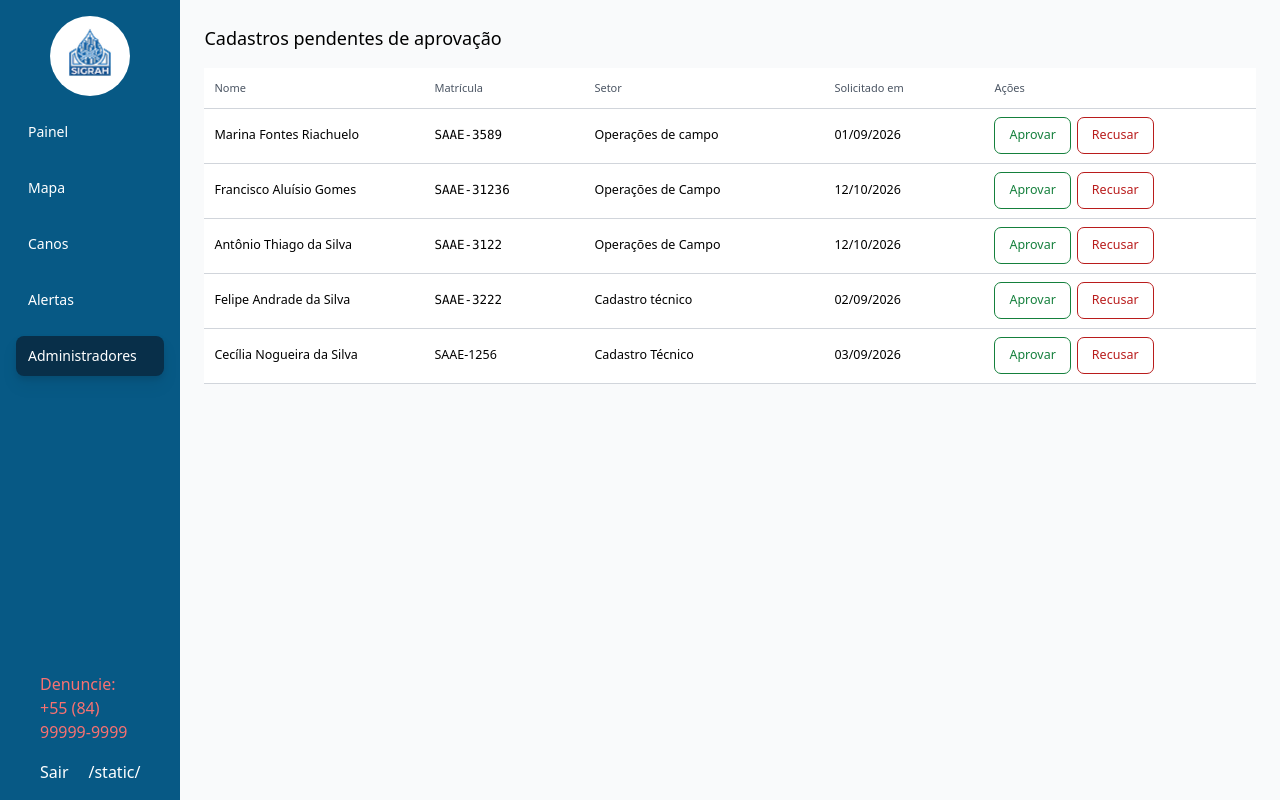
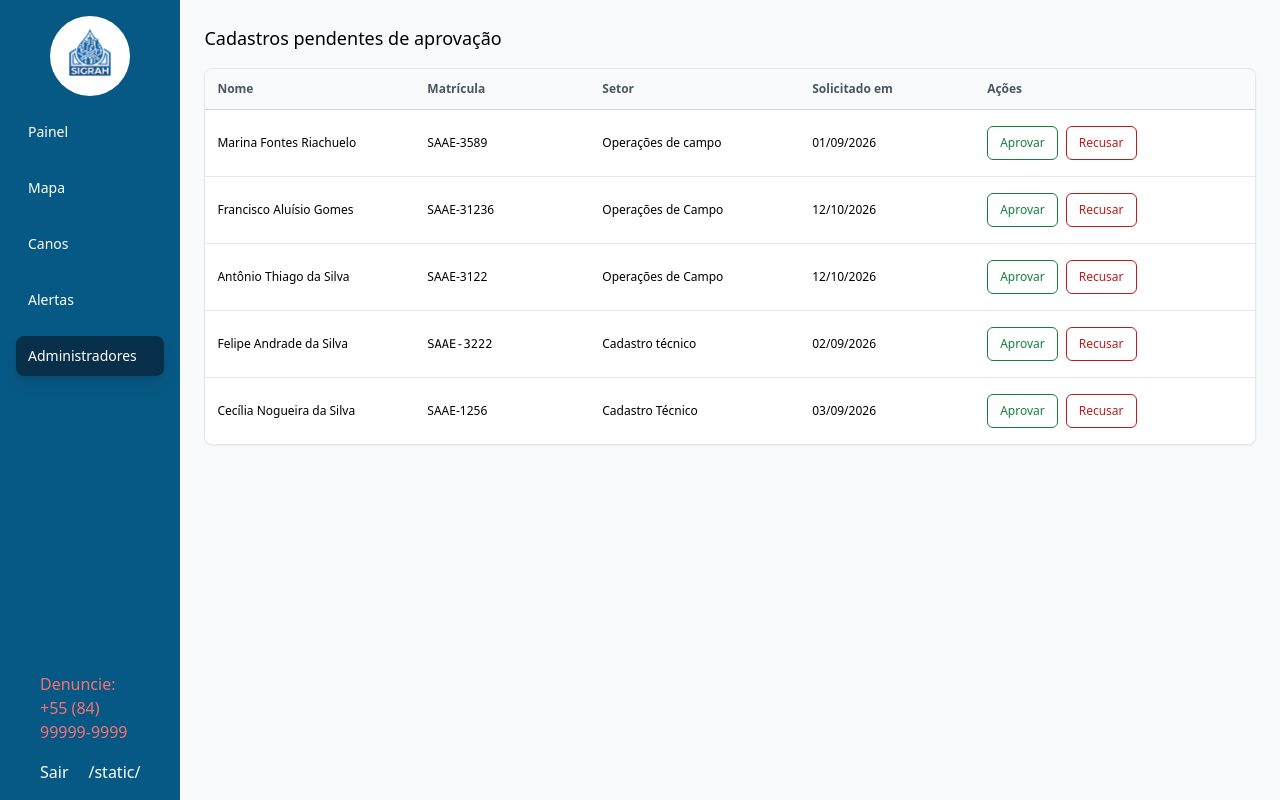
Before and after one commit to Projeto-Integrador-SIGRAH/projeto-integrador, a Django app: page /user/aprovacoes/ in a window 1280 px wide. Run offline with Django 5.2, Linux system fonts and the light colour scheme; some libraries are stand-ins or nearby versions.

Commit message:
Adiciona mudanças pedidas na revisão do codigo

```diff
--- a/user/templates/user/aprovações.html
+++ b/user/templates/user/aprovações.html
@@ -2,107 +2,87 @@
 
 {% block content %}
     <main class="min-h-screen bg-gray-50 p-6">
-        <h1 class="mb-4 text-lg font-grotesk">Cadastros pendentes de aprovação</h1>
+        <h1 class="mb-4 text-lg">Cadastros pendentes de aprovação</h1>
 
-        <div class="overflow-x-auto bg-white">
-            <table class="w-full min-w-[960px] table-fixed border-collapse">
+        <div class="overflow-x-auto rounded-lg border border-gray-200 bg-white shadow-sm">
+            <table class="w-full min-w-full table-fixed border-collapse">
                 <colgroup>
-                    <col class="w-[220px]">
-                    <col class="w-[160px]">
-                    <col class="w-[240px]">
-                    <col class="w-[160px]">
+                    <col class="w-1/5">
+                    <col class="w-1/6">
+                    <col class="w-1/5">
+                    <col class="w-1/6">
                     <col>
                 </colgroup>
                 <thead>
-                    <tr class="h-[40px] border-b border-gray-300 text-left text-[11px] text-gray-600">
-                        <th class="px-[10px] font-normal">Nome</th>
-                        <th class="px-[10px] font-normal">Matrícula</th>
-                        <th class="px-[10px] font-normal">Setor</th>
-                        <th class="px-[10px] font-normal">Solicitado em</th>
-                        <th class="px-[10px] font-normal text-left">Ações</th>
-
-
+                    <tr class="border-b border-gray-300 bg-gray-50 text-left text-xs text-gray-600">
+                        <th class="px-3 py-3">Nome</th>
+                        <th class="px-3 py-3">Matrícula</th>
+                        <th class="px-3 py-3">Setor</th>
+                        <th class="px-3 py-3">Solicitado em</th>
+                        <th class="px-3 py-3">Ações</th>
                     </tr>
                 </thead>
                 <tbody>
-                    <tr class="h-[55px] border-b border-gray-300 text-[12.5px]">
-                        <td class="px-[10px]">Marina Fontes Riachuelo</td>
-                        <td class="px-[10px] font-mono">SAAE-3589</td>
-                        <td class="px-[10px]">Operações de campo</td>
-                        <td class="px-[10px]">01/09/2026</td>
-                        <td class="px-[10px]">
-                            <div class="flex gap-[6px]">
-                               <button
-                                 class="rounded-[7px] border border-green-700 px-[14px] py-2 text-green-700"> Aprovar
-                            </button>
-                            <button
-                                 class="rounded-[7px] border border-red-700 px-[14px] py-2 text-red-700"> Recusar
-                            </button>
+                    <tr class="border-b border-gray-200 text-xs">
+                        <td class="break-words px-3 py-4">Marina Fontes Riachuelo</td>
+                        <td class="break-words px-3 py-4">SAAE-3589</td>
+                        <td class="break-words px-3 py-4">Operações de campo</td>
+                        <td class="break-words px-3 py-4">01/09/2026</td>
+                        <td class="px-3 py-4">
+                            <div class="flex flex-wrap gap-2">
+                                <button class="cursor-pointer rounded-md border border-green-700 px-3 py-2 text-green-700 transition-colors hover:bg-green-700 hover:text-white">Aprovar</button>
+                                <button class="cursor-pointer rounded-md border border-red-700 px-3 py-2 text-red-700 transition-colors hover:bg-red-700 hover:text-white">Recusar</button>
                             </div>
                         </td>
                     </tr>
-                    <tr class="h-[55px] border-b border-gray-300 text-[12.5px]">
-                        <td class="px-[10px]">Francisco Aluísio Gomes</td>
-                        <td class="px-[10px] font-mono">SAAE-31236</td>
-                        <td class="px-[10px]">Operações de Campo</td>
-                        <td class="px-[10px]">12/10/2026</td>
-                        <td class="px-[10px]">
-                            <div class="flex gap-[6px]">
-                            <button
-                                 class="rounded-[7px] border border-green-700 px-[14px] py-2 text-green-700"> Aprovar
-                            </button>
-                             <button
-                                 class="rounded-[7px] border border-red-700 px-[14px] py-2 text-red-700"> Recusar
-                            </button>
+                    <tr class="border-b border-gray-200 text-xs">
+                        <td class="break-words px-3 py-4">Francisco Aluísio Gomes</td>
+                        <td class="break-words px-3 py-4">SAAE-31236</td>
+                        <td class="break-words px-3 py-4">Operações de Campo</td>
+                        <td class="break-words px-3 py-4">12/10/2026</td>
+                        <td class="px-3 py-4">
+                            <div class="flex flex-wrap gap-2">
+                                <button class="cursor-pointer rounded-md border border-green-700 px-3 py-2 text-green-700 transition-colors hover:bg-green-700 hover:text-white">Aprovar</button>
+                                <button class="cursor-pointer rounded-md border border-red-700 px-3 py-2 text-red-700 transition-colors hover:bg-red-700 hover:text-white">Recusar</button>
                             </div>
                         </td>
                     </tr>
 
-                    <tr class="h-[55px] border-b border-gray-300 text-[12.5px]">
-                        <td class="px-[10px]">Antônio Thiago da Silva</td>
-                        <td class="px-[10px] font-mono">SAAE-3122</td>
-                        <td class="px-[10px]">Operações de Campo</td>
-                        <td class="px-[10px]">12/10/2026</td>
-                        <td class="px-[10px]">
-                            <div class="flex gap-[6px]">
-                            <button
-                                 class="rounded-[7px] border border-green-700 px-[14px] py-2 text-green-700"> Aprovar
-                            </button>
-                             <button
-                                 class="rounded-[7px] border border-red-700 px-[14px] py-2 text-red-700"> Recusar
-                            </button>
+                    <tr class="border-b border-gray-200 text-xs">
+                        <td class="break-words px-3 py-4">Antônio Thiago da Silva</td>
+                        <td class="break-words px-3 py-4">SAAE-3122</td>
+                        <td class="break-words px-3 py-4">Operações de Campo</td>
+                        <td class="break-words px-3 py-4">12/10/2026</td>
+                        <td class="px-3 py-4">
+                            <div class="flex flex-wrap gap-2">
+                                <button class="cursor-pointer rounded-md border border-green-700 px-3 py-2 text-green-700 transition-colors hover:bg-green-700 hover:text-white">Aprovar</button>
+                                <button class="cursor-pointer rounded-md border border-red-700 px-3 py-2 text-red-700 transition-colors hover:bg-red-700 hover:text-white">Recusar</button>
                             </div>
                         </td>
                     </tr>
-                    <tr class="h-[55px] border-b border-gray-300 text-[12.5px]">
-                        <td class="px-[10px]">Felipe Andrade da Silva</td>
-                        <td class="px-[10px] font-mono">SAAE-3222</td>
-                        <td class="px-[10px]">Cadastro técnico</td>
-                        <td class="px-[10px]">02/09/2026</td>
-                        <td class="px-[10px]">
-                            <div class="flex gap-[6px]">
-                            <button
-                                 class="rounded-[7px] border border-green-700 px-[14px] py-2 text-green-700"> Aprovar
-                            </button>
-                             <button
-                                 class="rounded-[7px] border border-red-700 px-[14px] py-2 text-red-700"> Recusar
-                            </button>
+
+                    <tr class="border-b border-gray-200 text-xs">
+                        <td class="break-words px-3 py-4">Felipe Andrade da Silva</td>
+                        <td class="break-words px-3 py-4 font-mono">SAAE-3222</td>
+                        <td class="break-words px-3 py-4">Cadastro técnico</td>
+                        <td class="break-words px-3 py-4">02/09/2026</td>
+                        <td class="px-3 py-4">
+                            <div class="flex flex-wrap gap-2">
+                                <button class="cursor-pointer rounded-md border border-green-700 px-3 py-2 text-green-700 transition-colors hover:bg-green-700 hover:text-white">Aprovar</button>
+                                <button class="cursor-pointer rounded-md border border-red-700 px-3 py-2 text-red-700 transition-colors hover:bg-red-700 hover:text-white">Recusar</button>
                             </div>
                         </td>
                     </tr>
-                    <tr class="h-[55px] border-b border-gray-300 text-[12.5px]">
-                        <td class="px-[10px]">Cecília Nogueira da Silva </td>
-                        <td class="px-[10px] font-grotesk">SAAE-1256</td>
-                        <td class="px-[10px] font-grotesk">Cadastro Técnico</td>
-                        <td class="px-[10px] font-groteskd">03/09/2026</td>
-                        <td class="px-[10px]">
-                            <div class="flex gap-[6px]">
-                            <button
-                                 class="rounded-[7px] border border-green-700 px-[14px] py-2 text-green-700"> Aprovar
-                            </button>
-                             <button
-                                 class="rounded-[7px] border border-red-700 px-[14px] py-2 text-red-700"> Recusar
-                            </button>
+
+                    <tr class="text-xs">
+                        <td class="break-words px-3 py-4">Cecília Nogueira da Silva</td>
+                        <td class="break-words px-3 py-4">SAAE-1256</td>
+                        <td class="break-words px-3 py-4">Cadastro Técnico</td>
+                        <td class="break-words px-3 py-4">03/09/2026</td>
+                        <td class="px-3 py-4">
+                            <div class="flex flex-wrap gap-2">
+                                <button class="cursor-pointer rounded-md border border-green-700 px-3 py-2 text-green-700 transition-colors hover:bg-green-700 hover:text-white">Aprovar</button>
+                                <button class="cursor-pointer rounded-md border border-red-700 px-3 py-2 text-red-700 transition-colors hover:bg-red-700 hover:text-white">Recusar</button>
                             </div>
                         </td>
                     </tr>
```
